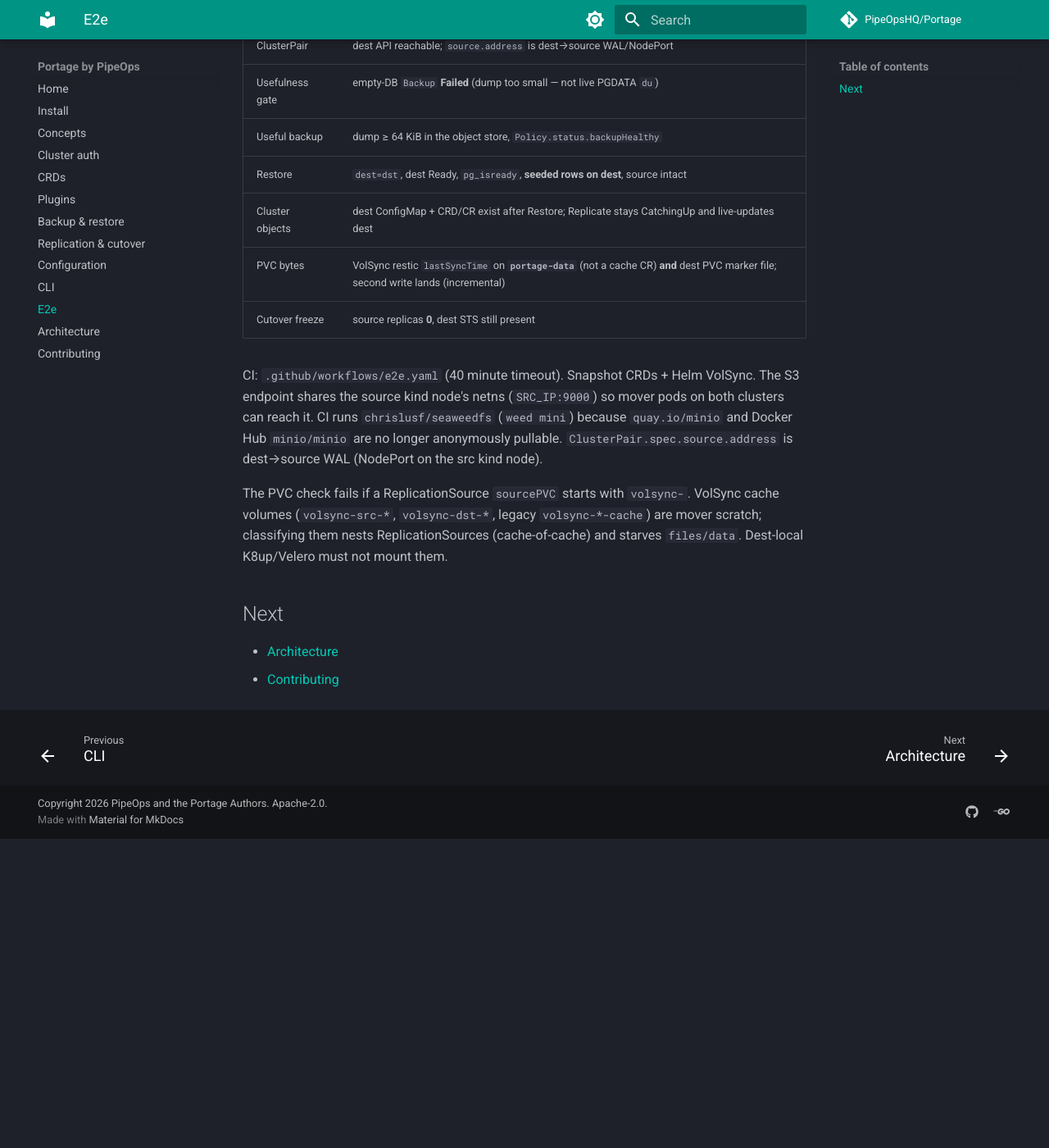
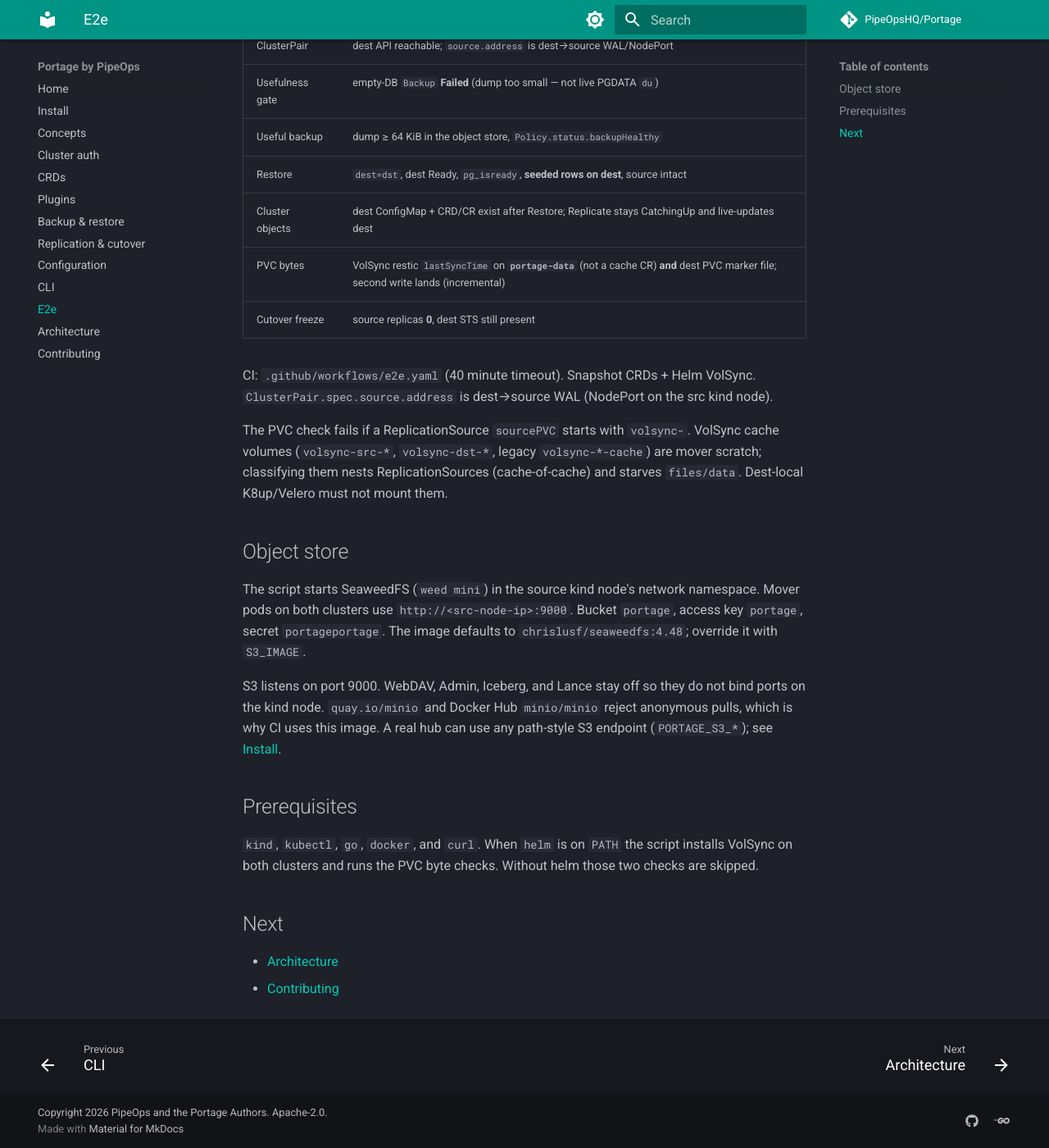
Before and after one commit to PipeOpsHQ/Portage, an MkDocs documentation site: the page built from docs/e2e.md, in a window 1280 px wide and 1400 px high, scrolled down 380 px. Shown: the whole window at 82% size. Built offline with MkDocs 1.6.1 and Material for MkDocs 9.7.7, drawn with Linux system fonts in a browser that asks for light colours; comment, search, counter and statistics services are not loaded; before the commit the page ends 1403 px from its top, so only the background shows below that.

Commit message:
docs: describe the kind e2e SeaweedFS object store
The e2e page lists the image, bucket, keys, and S3_IMAGE override.
Install names SeaweedFS as a path-style endpoint. Cutover no longer
points at E2E_FULL.

Signed-off-by: Alex Idowu <alexidowu25@gmail.com>

```diff
--- a/docs/e2e.md
+++ b/docs/e2e.md
@@ -21,9 +21,6 @@ make e2e
 | Cutover freeze | source replicas **0**, dest STS still present |
 
 CI: `.github/workflows/e2e.yaml` (40 minute timeout). Snapshot CRDs + Helm VolSync.
-The S3 endpoint shares the source kind node's netns (`SRC_IP:9000`) so mover pods
-on both clusters can reach it. CI runs `chrislusf/seaweedfs` (`weed mini`) because
-`quay.io/minio` and Docker Hub `minio/minio` are no longer anonymously pullable.
 `ClusterPair.spec.source.address` is dest→source WAL (NodePort on the src kind node).
 
 The PVC check fails if a ReplicationSource `sourcePVC` starts with `volsync-`.
@@ -32,6 +29,25 @@ VolSync cache volumes (`volsync-src-*`, `volsync-dst-*`, legacy
 ReplicationSources (cache-of-cache) and starves `files/data`. Dest-local
 K8up/Velero must not mount them.
 
+## Object store
+
+The script starts SeaweedFS (`weed mini`) in the source kind node's network
+namespace. Mover pods on both clusters use `http://<src-node-ip>:9000`.
+Bucket `portage`, access key `portage`, secret `portageportage`. The image
+defaults to `chrislusf/seaweedfs:4.48`; override it with `S3_IMAGE`.
+
+S3 listens on port 9000. WebDAV, Admin, Iceberg, and Lance stay off so they
+do not bind ports on the kind node. `quay.io/minio` and Docker Hub
+`minio/minio` reject anonymous pulls, which is why CI uses this image.
+A real hub can use any path-style S3 endpoint (`PORTAGE_S3_*`); see
+[Install](install.md).
+
+## Prerequisites
+
+`kind`, `kubectl`, `go`, `docker`, and `curl`. When `helm` is on `PATH` the
+script installs VolSync on both clusters and runs the PVC byte checks.
+Without helm those two checks are skipped.
+
 ## Next
 
 - [Architecture](architecture.md)
```
Also changed, not shown: CHANGELOG.md (+5 -0 lines), docs/architecture.md (+1 -1 lines), docs/configuration.md (+3 -2 lines), docs/cutover.md (+2 -2 lines), docs/install.md (+2 -2 lines).
